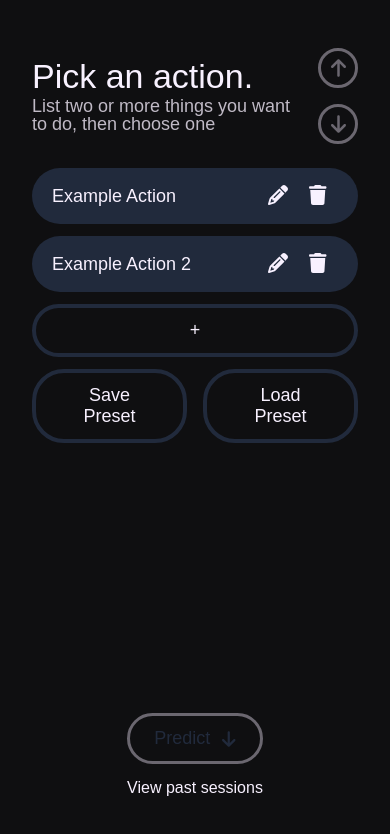
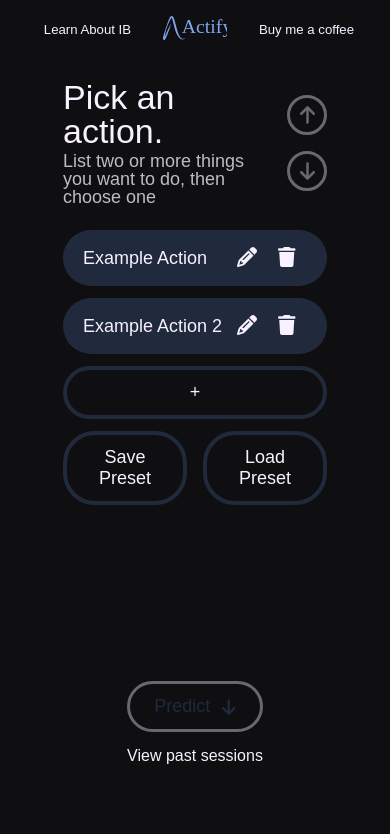
Before and after one commit to dzbarcea/a-simple-follow-through-app, a React (Create React App) app: page /pick-action in a window 390 px wide. Shown: the top 834 px of the page. Built offline with nearby package versions, Linux system fonts and the light colour scheme; a web font is replaced by a local one.

Commit message:
Added top navbar

```diff
--- a/src/App.tsx
+++ b/src/App.tsx
@@ -8,6 +8,7 @@ import FormContextProvider from './context/FormContext';
 import PastSessions from './pages/PastSessions/PastSessions';
 import Session from './pages/Session/Session';
 import Learn from './pages/Learn';
+import Navbar from './components/Navbar/Navbar';
 
 const App = () => {
     return (
@@ -17,6 +18,7 @@ const App = () => {
                     <Routes>
                         <Route path='/' element={
                             <div className='bg-container'>
+                                <Navbar />
                                 <div className='body-container'>
                                     <Outlet />
                                 </div>
--- a/src/common-styles.css
+++ b/src/common-styles.css
@@ -151,12 +151,16 @@ input {
 
     height: 100%;
     flex: 0.4;
-    padding: 5rem 2rem;
+    padding: 7rem 2rem;
 
     @media screen and (max-width: 767px) {
         flex: 1;
-        padding: 3rem 2rem;
+        padding: 5rem 2rem;
         gap: 1.5rem;
+    }
+
+    @media screen and (max-width: 1024px) {
+        flex: 0.8;
     }
 }
 
--- /dev/null
+++ b/src/components/Navbar/Navbar.css
@@ -0,0 +1,36 @@
+.navbar {
+    display: flex;
+    align-items: center;
+    justify-content: center;
+    width: 100%;
+
+    padding: 1rem;
+    position: absolute;
+    top: 0;
+}
+
+.nav-link {
+    flex: 1;
+
+    @media screen and (max-width: 767px) {
+        font-size: 0.825rem;
+    }
+}
+
+.nav-link-left {
+    text-align: right;
+}
+
+.nav-link-right {
+    text-align: left;
+}
+
+.logo {
+    height: 48px;
+    padding: 0 4rem;
+
+    @media screen and (max-width: 767px) {
+        height: 24px;
+        padding: 0 2rem;
+    }
+}
--- /dev/null
+++ b/src/components/Navbar/Navbar.tsx
@@ -0,0 +1,27 @@
+import React from 'react';
+import './Navbar.css';
+
+const Navbar = () => {
+    return (
+        <div className='navbar'>
+            <a
+                className='nav-link nav-link-left'
+                href='/learn'
+            >
+                Learn About IB
+            </a>
+            <a href='/'>
+                <img className='logo' src={'/actify-logo-horizontal.svg'} alt='Actify Logo'/>
+            </a>
+            <a
+                className='nav-link nav-link-right'
+                href='https://ko-fi.com/dzbarcea'
+                target='_blank'
+            >
+                Buy me a coffee
+            </a>
+        </div>
+    );
+}
+
+export default Navbar;
```
Also changed, not shown: public/actify-logo-horizontal.svg (added), public/actify-logo-only.svg (added).
